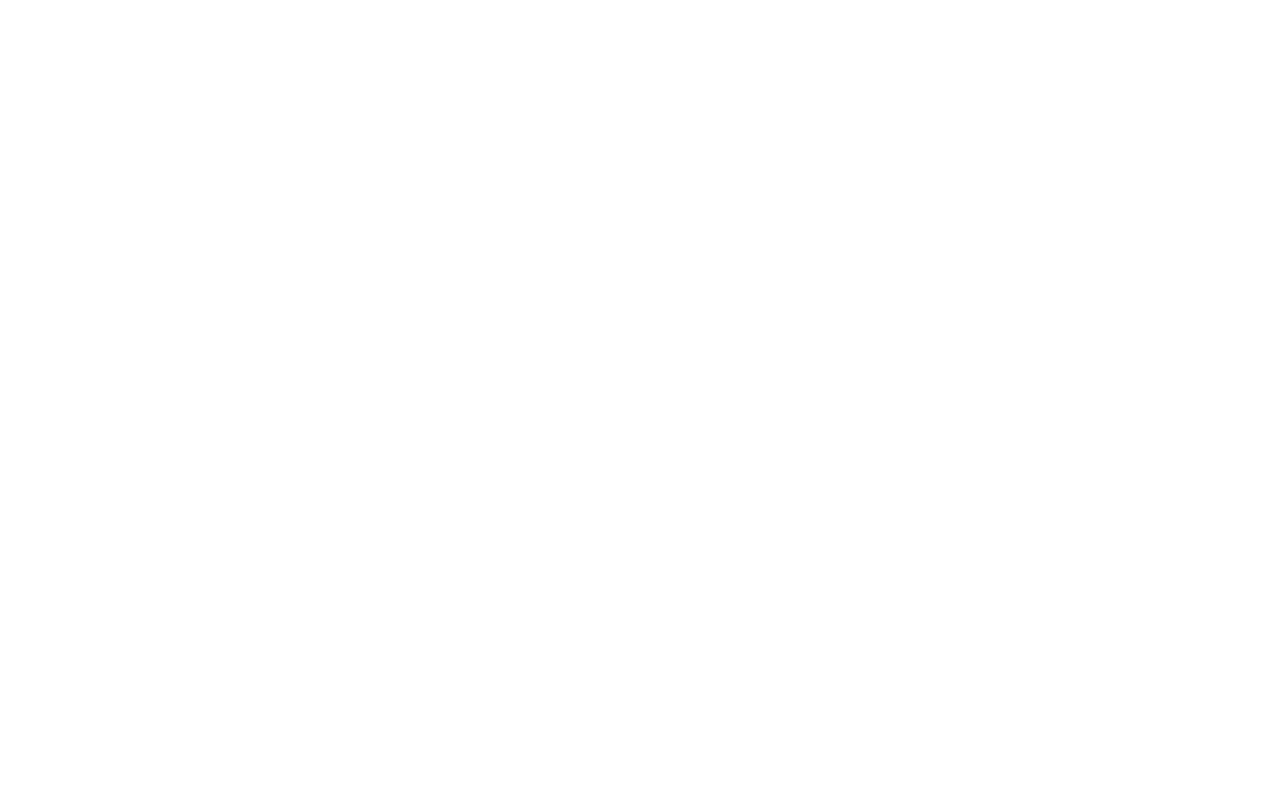
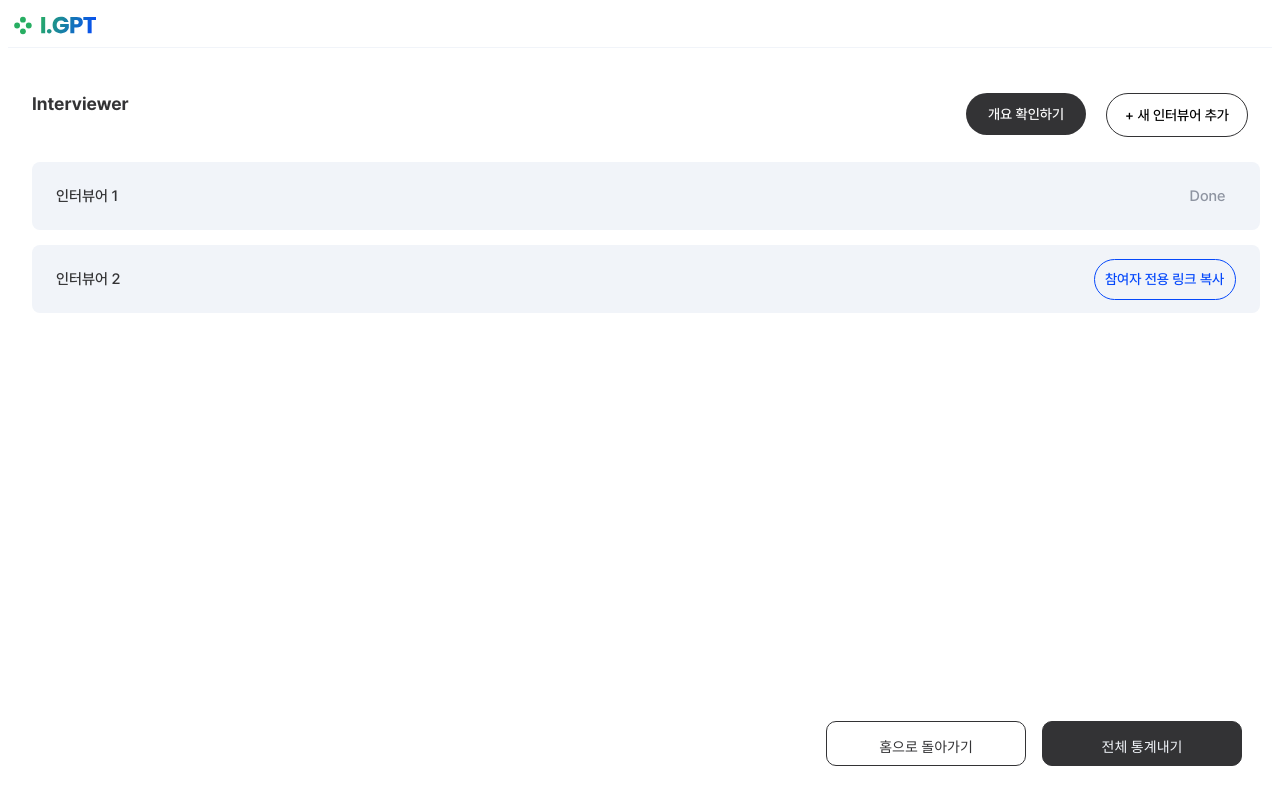
Before and after one commit to Prompt-er-Day-Winning-Team/interview_GPT_Frontend, a React (Create React App) app: page /summary/content-summary in a window 1280 px wide. Before the commit this address had no page. Built offline with nearby package versions, Linux system fonts and the light colour scheme.

Commit message:
feat: content-summary

```diff
--- a/src/App.js
+++ b/src/App.js
@@ -6,7 +6,7 @@
 import BasicInfo from "./pages/interviewPrepare/basicInfo";
 import QuestionList from "./pages/interviewPrepare/questionList";
 import InterviewHelper from "./pages/interviewHelper";
-import InterviewSummary from "./pages/interviewSummary";
+import ContentSummary from "./pages/interviewSummary/contentSummary";
 
 function App() {
   return (
@@ -22,7 +22,7 @@
         {/* 실시간 인터뷰 도우미 */}
         <Route path="/helper" element={<InterviewHelper />} />
         {/* 인터뷰 내용 정리 및 인사이트 도출 */}
-        <Route path="/summary" element={<InterviewSummary />} />
+        <Route path="/summary/content-summary" element={<ContentSummary />} />
       </Routes>
     </BrowserRouter>
   );
--- a/src/components/common/Button/index.js
+++ b/src/components/common/Button/index.js
@@ -10,9 +10,12 @@
           width: props.width,
           height: props.height,
           backgroundColor: props.backgroundColor,
-          color: props.color
+          color: props.color,
+          border: "1px solid #333335",
         }}
-      >{props.text}</button>
+      >
+        {props.text}
+      </button>
     </S.Wrap>
   );
 }
--- /dev/null
+++ b/src/pages/interviewSummary/contentSummary/index.js
@@ -0,0 +1,45 @@
+import React from "react";
+import Header from "../../../components/common/Header";
+import * as S from "./style";
+import Button from "../../../components/common/Button";
+
+function ContentSummary() {
+  return (
+    <S.Wrap>
+      <Header />
+      <S.InterviewHeader>
+        <S.Title>{"Interviewer"}</S.Title>
+        <S.CheckButton>{"개요 확인하기"}</S.CheckButton>
+        <S.AddButton>{"+ 새 인터뷰어 추가"}</S.AddButton>
+      </S.InterviewHeader>
+      <S.InterviewerCardBlock>
+        <S.InterviewerCard>
+          <span>{"인터뷰어 1"}</span>
+          <span style={{ color: "#8E94A1" }}>{"Done"}</span>
+        </S.InterviewerCard>
+        <S.InterviewerCard>
+          <span>{"인터뷰어 2"}</span>
+          <S.LinkCopyButton>{"참여자 전용 링크 복사"}</S.LinkCopyButton>
+        </S.InterviewerCard>
+      </S.InterviewerCardBlock>
+      <S.ButtonBlock style={{ marginRight: "30px" }}>
+        <Button
+          text={"홈으로 돌아가기"}
+          width={"200px"}
+          height={"45px"}
+          backgroundColor={"#FFFFFF"}
+          color={"#333335"}
+        />
+        <Button
+          text={"전체 통계내기"}
+          width={"200px"}
+          height={"45px"}
+          backgroundColor={"#333335"}
+          color={"#F1F4F9"}
+        />
+      </S.ButtonBlock>
+    </S.Wrap>
+  );
+}
+
+export default ContentSummary;
--- /dev/null
+++ b/src/pages/interviewSummary/contentSummary/style.js
@@ -0,0 +1,112 @@
+import styled from "styled-components";
+
+export const Wrap = styled.div`
+  width: 100%;
+  background-color: #ffffff;
+`;
+
+export const InterviewHeader = styled.div`
+  display: flex;
+  margin: 45px 24px;
+  margin-bottom: 10px !important;
+`;
+
+export const Title = styled.div`
+  color: #333335;
+  font-size: 18px;
+  font-family: "Pretendard-Bold";
+  white-space: pre-line;
+`;
+
+export const DoneButton = styled.div`
+  width: 50px;
+  height: 20px;
+  border-radius: 40px;
+  padding: 10px;
+  border: 1px solid #333335;
+  color: #333335;
+  font-size: 15px;
+  font-family: "Pretendard-Bold";
+  margin-top: 30px;
+  cursor: pointer;
+  display: flex;
+  align-items: center;
+  justify-content: center;
+`;
+
+export const CheckButton = styled.div`
+  width: 100px;
+  height: 22px;
+  border-radius: 40px;
+  padding: 10px;
+  background: #333335;
+  color: white;
+  font-size: 14px;
+  font-family: "Pretendard-medium";
+  cursor: pointer;
+  display: flex;
+  align-items: center;
+  justify-content: center;
+  margin-left: auto;
+`;
+
+export const AddButton = styled.div`
+  width: 120px;
+  height: 22px;
+  border-radius: 40px;
+  padding: 10px;
+  border: 1px solid #333335;
+  font-size: 14px;
+  font-family: "Pretendard-medium";
+  cursor: pointer;
+  display: flex;
+  align-items: center;
+  justify-content: center;
+  margin-left: 20px;
+`;
+
+export const InterviewerCardBlock = styled.div`
+  display: flex;
+  flex-direction: column;
+  margin: 0px 24px;
+`;
+
+export const InterviewerCard = styled.div`
+  width: 97%;
+  height: 20px;
+  background: #f1f4f9;
+  display: flex;
+  border-radius: 8px;
+  padding: 24px;
+  margin-top: 15px;
+  justify-content: space-between;
+  align-items: center;
+  > span {
+    font-size: 15px;
+    font-family: "Pretendard-Medium";
+    color: #333335;
+    margin-right: 10px;
+  }
+`;
+
+export const LinkCopyButton = styled.div`
+  width: 120px;
+  height: 19px;
+  border-radius: 40px;
+  padding: 10px;
+  border: 1px solid #0548fb;
+  font-size: 14px;
+  color: #0548fb;
+  font-family: "Pretendard-medium";
+  cursor: pointer;
+  display: flex;
+  align-items: center;
+  justify-content: center;
+`;
+
+export const ButtonBlock = styled.div`
+  display: flex;
+  gap: 16px;
+  justify-content: end;
+  margin: 400px 0 10px 0;
+`;
--- a/src/pages/interviewSummary/index.js
+++ /dev/null
@@ -1,14 +0,0 @@
-import React, { useState } from "react";
-import Header from "../../components/common/Header";
-import * as S from "./style";
-
-function InterviewSummary() {
-  return (
-    <S.Wrap>
-      <Header />
-      <>interviewSummary</>
-    </S.Wrap>
-  );
-}
-
-export default InterviewSummary;
--- a/src/pages/interviewSummary/style.js
+++ /dev/null
@@ -1,6 +0,0 @@
-import styled from "styled-components";
-
-export const Wrap = styled.div`
-  width: 100%;
-  background-color: #ffffff;
-`;
```
